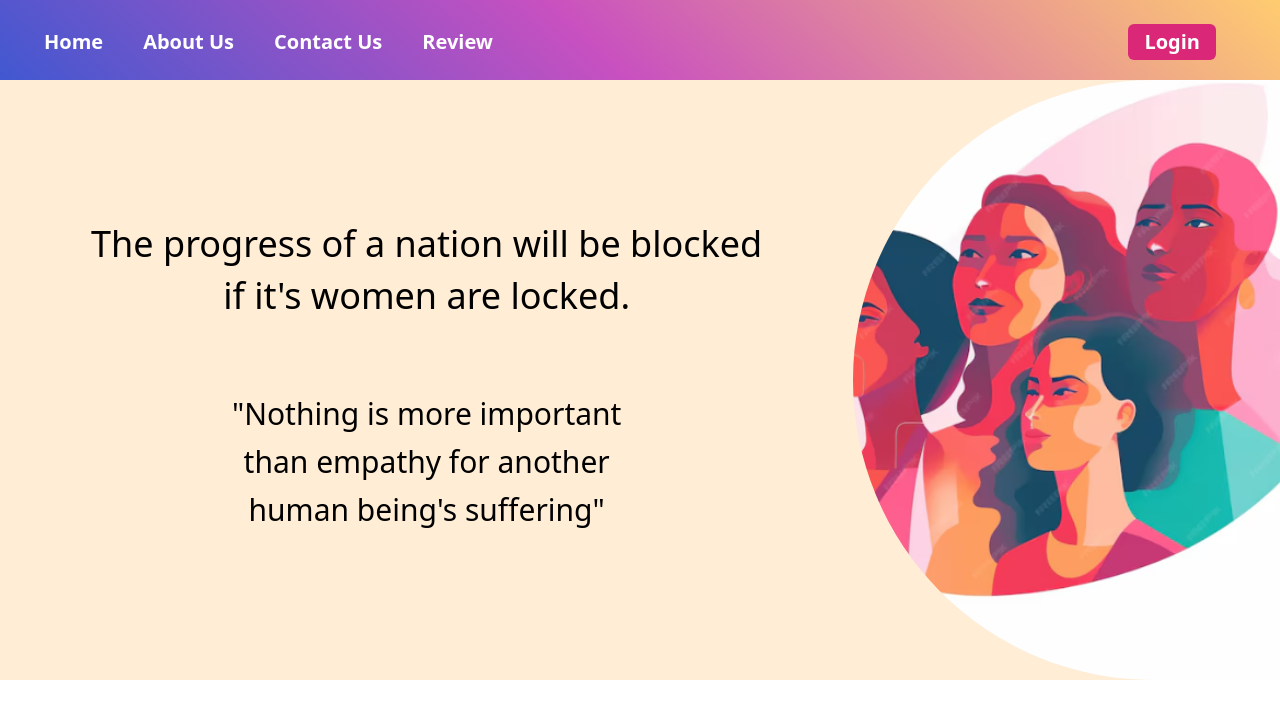
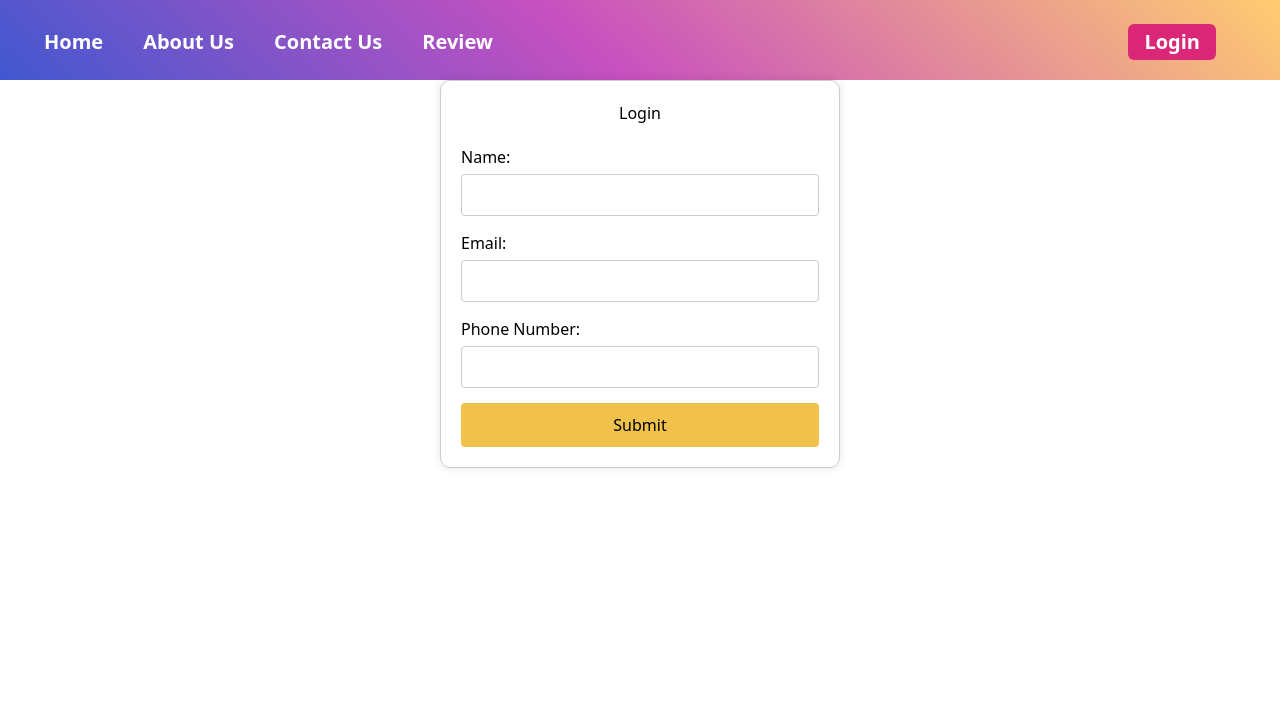
Before and after one commit to Ifranayab/safetyapp, a React (Create React App) app: page /login in a window 1280 px wide. Shown: the top 718 px of the page. Built offline with nearby package versions, Linux system fonts and the light colour scheme.

Commit message:
added login

```diff
--- a/package.json
+++ b/package.json
@@ -13,6 +13,7 @@
     "@testing-library/user-event": "^13.5.0",
     "react": "^18.3.1",
     "react-dom": "^18.3.1",
+    "react-router-dom": "^6.26.1",
     "react-scripts": "5.0.1",
     "web-vitals": "^2.1.4"
   },
--- a/src/App.js
+++ b/src/App.js
@@ -1,15 +1,27 @@
 import './App.css';
+import {BrowserRouter as Router, Route, Routes} from 'react-router-dom';
 import Herosec from './components/Herosec';
 import Nav from './components/Nav';
-
+import LoginPage from './components/Login';
 import { Component } from 'react';
 
 function App() {
   return (
     <div>
-      <Nav/>
-      <Herosec/>
+    <Nav/>
+    {/* <Herosec/> */}
+    <Router>
+      <Routes>
+        <Route path="/login" element={<LoginPage />} />
+
+        <Route path="/" element={<Herosec />} />
+
+      </Routes>
+    </Router>
+   {/* <Herosec/> */}
+    {/* //   <LoginPage/> */}
     </div>
+
   );
 }
 
--- /dev/null
+++ b/src/components/Login.jsx
@@ -0,0 +1,112 @@
+import React, { useState } from 'react';
+
+const LoginPage = () => {
+  const [formData, setFormData] = useState({
+    name: '',
+    email: '',
+    phone: ''
+  });
+
+  const handleChange = (e) => {
+    const { name, value } = e.target;
+    setFormData({
+      ...formData,
+      [name]: value
+    });
+  };
+
+  const handleSubmit = (e) => {
+    e.preventDefault();
+    // Handle form submission (e.g., send form data to API)
+    console.log('Form data submitted:', formData);
+  };
+
+  // Inline styles
+  const styles = {
+    container: {
+      maxWidth: '400px',
+      margin: 'auto',
+      padding: '20px',
+      border: '1px solid #ccc',
+      borderRadius: '10px',
+      boxShadow: '0 0 10px rgba(0, 0, 0, 0.1)',
+    },
+    header: {
+      textAlign: 'center',
+      marginBottom: '20px',
+    },
+    formGroup: {
+      marginBottom: '15px',
+    },
+    label: {
+      display: 'block',
+      marginBottom: '5px',
+    },
+    input: {
+      width: '100%',
+      padding: '8px',
+      boxSizing: 'border-box',
+      border: '1px solid #ccc',
+      borderRadius: '4px',
+    },
+    button: {
+      width: '100%',
+      padding: '10px',
+      backgroundColor: '#f0c14b',
+      border: 'none',
+      borderRadius: '4px',
+      cursor: 'pointer',
+      fontSize: '16px',
+    },
+    buttonHover: {
+      backgroundColor: '#e7b52d',
+    }
+  };
+
+  return (
+    <div style={styles.container}>
+      <h1 style={styles.header}>Login</h1>
+      <form onSubmit={handleSubmit}>
+        <div style={styles.formGroup}>
+          <label htmlFor="name" style={styles.label}>Name:</label>
+          <input
+            type="text"
+            id="name"
+            name="name"
+            value={formData.name}
+            onChange={handleChange}
+            required
+            style={styles.input}
+          />
+        </div>
+        <div style={styles.formGroup}>
+          <label htmlFor="email" style={styles.label}>Email:</label>
+          <input
+            type="email"
+            id="email"
+            name="email"
+            value={formData.email}
+            onChange={handleChange}
+            required
+            style={styles.input}
+          />
+        </div>
+        <div style={styles.formGroup}>
+          <label htmlFor="phone" style={styles.label}>Phone Number:</label>
+          <input
+            type="tel"
+            id="phone"
+            name="phone"
+            value={formData.phone}
+            onChange={handleChange}
+            required
+            style={styles.input}
+          />
+        </div>
+        <button type="submit" style={styles.button} onMouseOver={(e) => e.target.style.backgroundColor = styles.buttonHover.backgroundColor} onMouseOut={(e) => e.target.style.backgroundColor = styles.button.backgroundColor}>Submit</button>
+      </form>
+    </div>
+  );
+};
+
+export default LoginPage;
```
Also changed, not shown: 1 other file (tests, documents, lock files or other folders).
